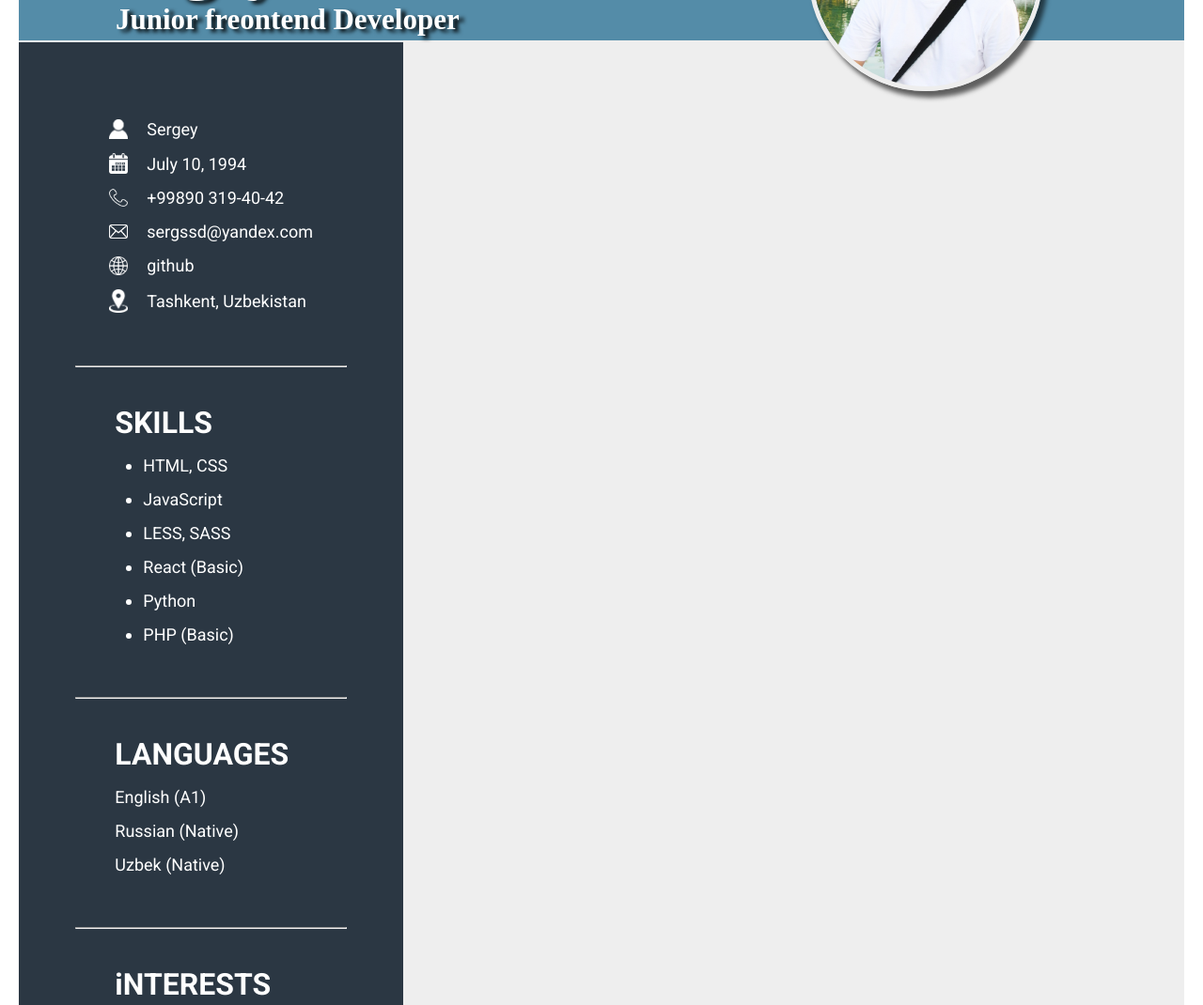
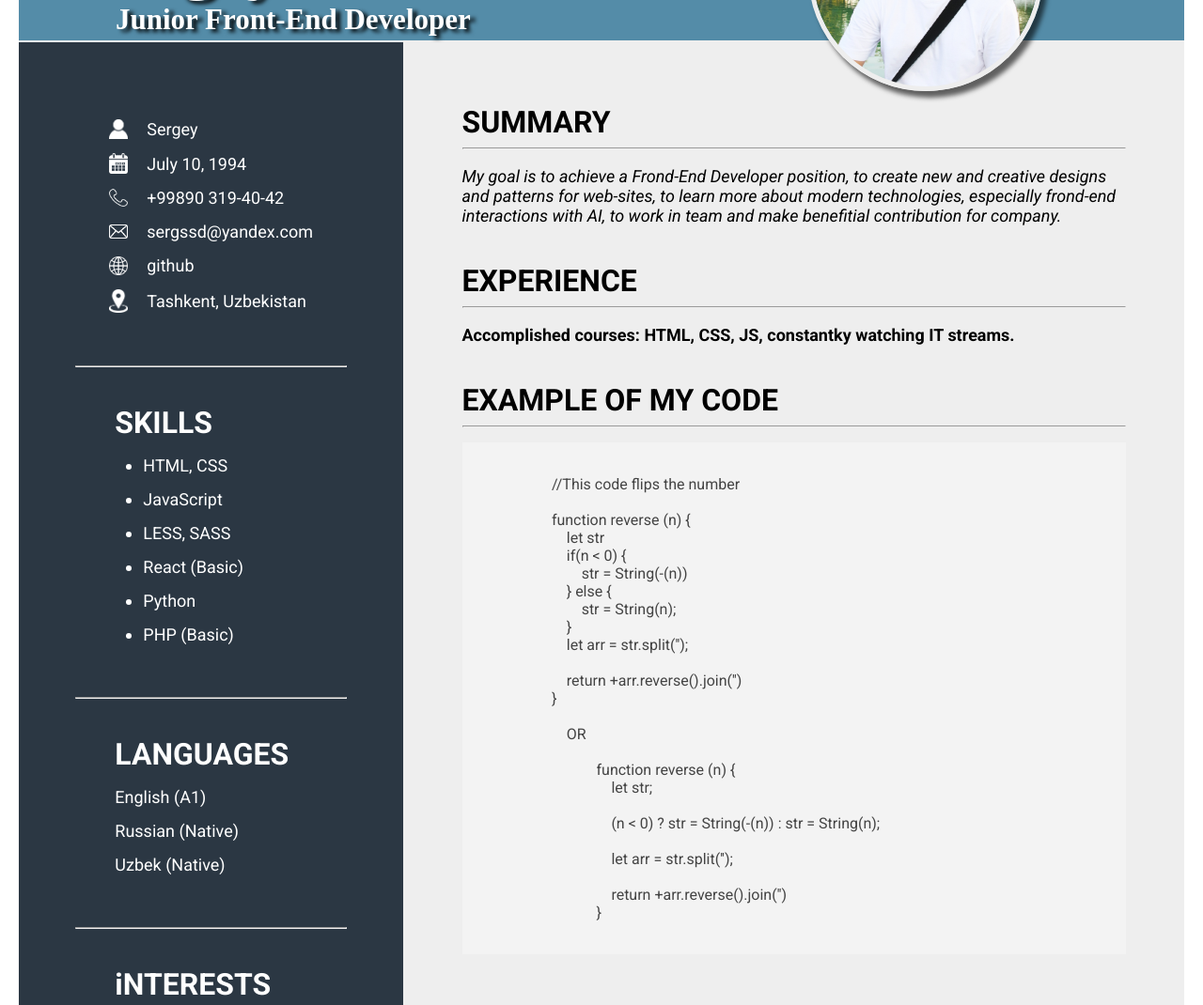
Before and after one commit to thewebtrident/rsschool-cv, a plain HTML site: page index.html in a window 1280 px wide. Shown: the part 193-1263 px from the top of the page at 94% size. Drawn offline with nearby package versions, Linux system fonts and the light colour scheme; a web font is replaced by a local one.

Commit message:
feat: add content for right container

```diff
--- a/css/style.css
+++ b/css/style.css
@@ -162,3 +162,28 @@ body {
 .pb-30 {
     padding-bottom: 30px;
 }
+
+.right-container {
+    display: flex;
+    flex-direction: column;
+    align-items: center;
+}
+
+.mt-270 {
+    margin-top: 270px;
+}
+
+.right-block {
+    width: 85%;
+}
+
+.right-block h3 {
+    margin: 0;
+    color: #000;
+    font-size: 32px;
+}
+
+.right-block p {
+    font-size: 18px;
+    margin-bottom: 40px;
+}
--- a/index.html
+++ b/index.html
@@ -11,6 +11,9 @@
     <link rel="preconnect" href="https://fonts.gstatic.com" crossorigin>
     <link rel="preconnect" href="https://fonts.googleapis.com">
     <link rel="preconnect" href="https://fonts.gstatic.com" crossorigin>
+    <link rel="stylesheet" href="//cdnjs.cloudflare.com/ajax/libs/highlight.js/9.15.9/styles/default.min.css">
+    <script src="//cdnjs.cloudflare.com/ajax/libs/highlight.js/9.15.9/highlight.min.js"></script>
+    <script>hljs.initHighlightingOnLoad();</script>
     <link
         href="https://fonts.googleapis.com/css2?family=Carattere&family=Roboto:ital,wght@0,400;0,500;0,700;0,900;1,300;1,400;1,500;1,700;1,900&display=swap"
         rel="stylesheet">
@@ -32,7 +35,7 @@
             <figure class="person-name-block">
                 <div class="wrapper">
                     <h1>Sergey Durov</h1>
-                    <h2>Junior freontend Developer</h2>
+                    <h2>Junior Front-End Developer</h2>
                 </div>
 
                 <img class="person-logo" src="img/person-logo.png" alt="Sergey's Photo">
@@ -43,20 +46,20 @@
                 <div class="left-blocks contacts-block">
                     <div class="left-wrapper">
                         <ul class="left-wrapper skills list-style-none">
-                            <li><a href="tel:+998903194042" class="contact-item"><img src="img/user-icon.png" width="20px"
-                                alt="phone icon">Sergey</a></li>
-                            <li><a href="tel:+998903194042" class="contact-item"><img src="img/caleder-icon.png" width="20px"
-                                alt="phone icon">July 10, 1994</a></li>
-                            <li><a href="tel:+998903194042" class="contact-item"><img src="img/phone-icon.png" width="20px"
-                                alt="phone icon">+99890 319-40-42</a></li>
+                            <li><a href="tel:+998903194042" class="contact-item"><img src="img/user-icon.png"
+                                        width="20px" alt="phone icon">Sergey</a></li>
+                            <li><a href="tel:+998903194042" class="contact-item"><img src="img/caleder-icon.png"
+                                        width="20px" alt="phone icon">July 10, 1994</a></li>
+                            <li><a href="tel:+998903194042" class="contact-item"><img src="img/phone-icon.png"
+                                        width="20px" alt="phone icon">+99890 319-40-42</a></li>
                             <li><a href="email:sergssd@yandex.com" class="contact-item"><img src="img/email-icon.png"
-                                width="20px" alt="phone icon">sergssd@yandex.com</a></li>
-                            <li><a href="https://github.com/thewebtrident" class="contact-item"><img src="img/www-icon.png  "
-                                width="20px" alt="phone icon">github</a></li>
+                                        width="20px" alt="phone icon">sergssd@yandex.com</a></li>
+                            <li><a href="https://github.com/thewebtrident" class="contact-item"><img
+                                        src="img/www-icon.png  " width="20px" alt="phone icon">github</a></li>
                             <li><a href="https://www.google.com/maps/place/%D0%A2%D0%B0%D1%88%D0%BA%D0%B5%D0%BD%D1%82/data=!4m2!3m1!1s0x38ae8b0cc379e9c3:0xa5a9323b4aa5cb98?sa=X&ved=2ahUKEwi1-J6l7Y3zAhXllIsKHc36BD8Q8gF6BAhVEAE"
-                            class="contact-item"><img src="img/location-icon.png" width="20px"
-                                alt="phone icon">Tashkent,
-                            Uzbekistan</a></li>
+                                    class="contact-item"><img src="img/location-icon.png" width="20px"
+                                        alt="phone icon">Tashkent,
+                                    Uzbekistan</a></li>
                         </ul>
                     </div>
                 </div>
@@ -105,7 +108,53 @@
                 </div>
             </section>
 
-            <section class="right-container"></section>
+            <section class="right-container">
+                <article class="right-block mt-270">
+                    <h3>SUMMARY</h3>
+                    <hr>
+                    <p><em>My goal is to achieve a Frond-End Developer position, to create new and creative designs and
+                            patterns for web-sites, to learn more about modern technologies, especially frond-end
+                            interactions with AI, to work in team and make benefitial contribution for company.</em></p>
+                </article>
+
+                <article class="right-block">
+                    <h3>EXPERIENCE</h3>
+                    <hr>
+                    <p><strong>Accomplished courses: HTML, CSS, JS, constantky watching IT streams.</strong></p>
+                </article>
+
+                <article class="right-block">
+                    <h3>EXAMPLE OF MY CODE</h3>
+                    <hr>
+                    <pre><code class="html">
+                    //This code flips the number
+
+                    function reverse (n) {
+                        let str
+                        if(n < 0) {
+                            str = String(-(n))
+                        } else {
+                            str = String(n);
+                        }
+                        let arr = str.split('');
+
+                        return +arr.reverse().join('')
+                    }
+
+                        OR
+
+                                function reverse (n) {
+                                    let str;
+
+                                    (n < 0) ? str = String(-(n)) : str = String(n);
+
+                                    let arr = str.split('');
+
+                                    return +arr.reverse().join('')
+                                }
+                        </code></pre>
+                </article>
+            </section>
         </main>
         <!-- /.main -->
     </div>
```
Also changed, not shown: img/project1.jpg (added), img/project2.jpg (added).
